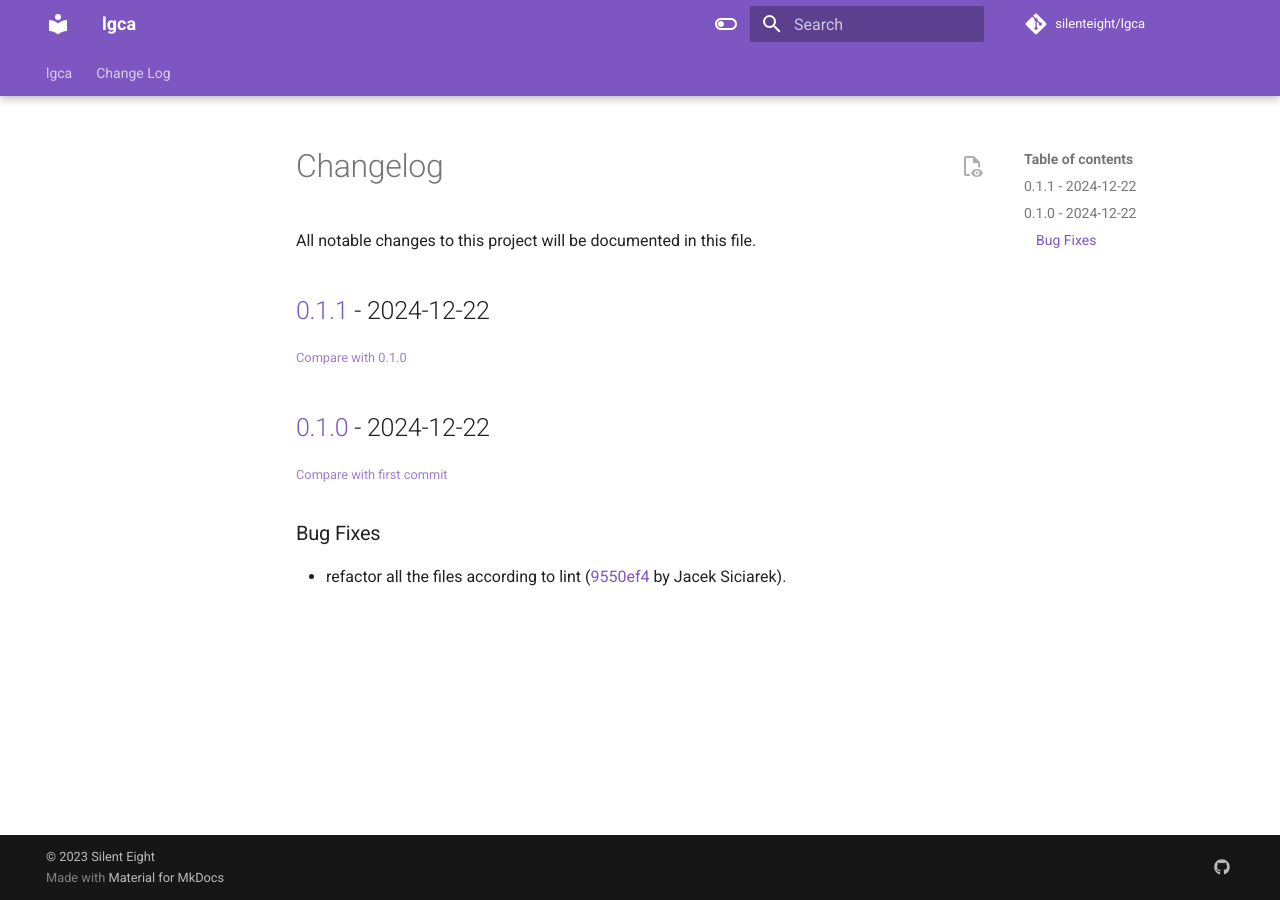
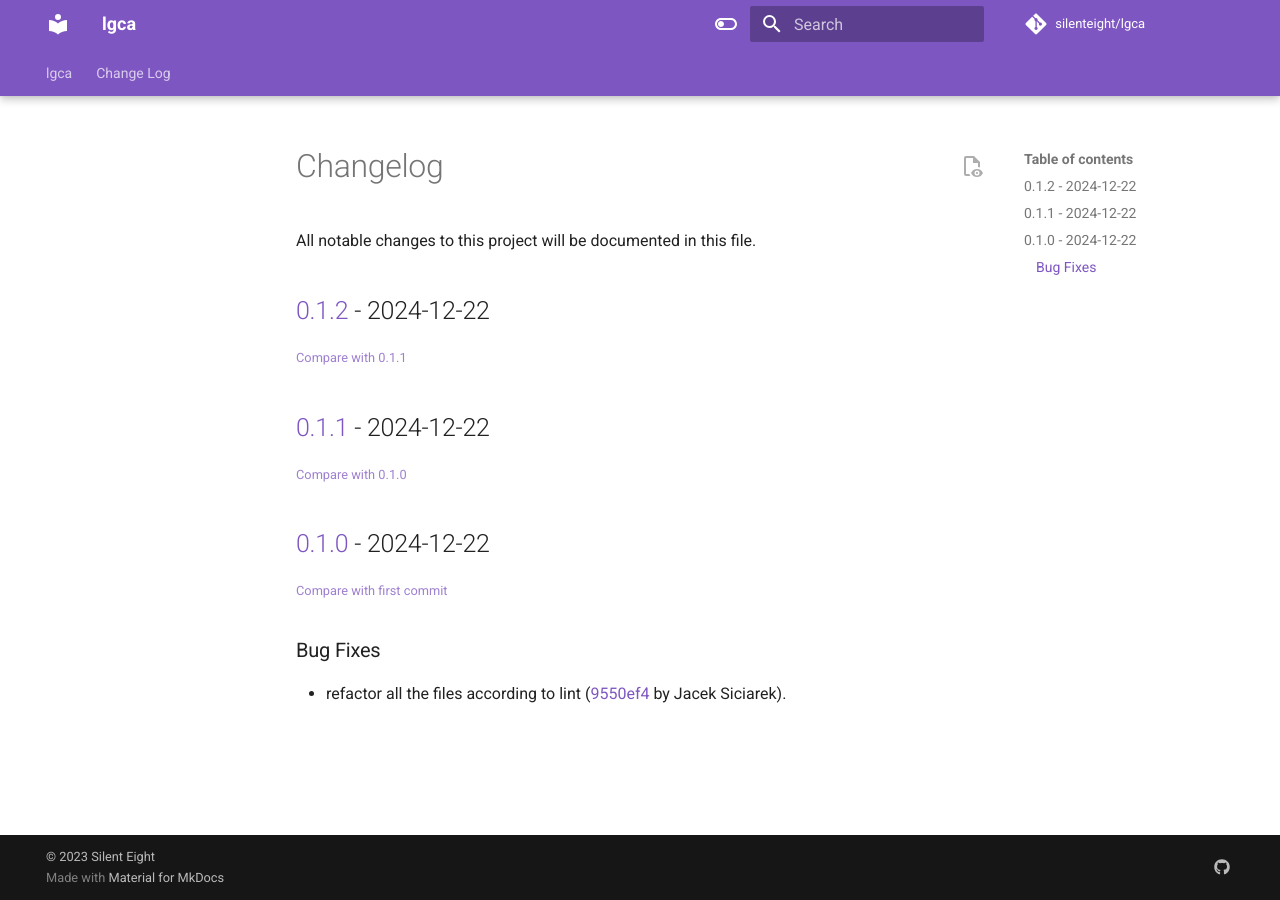
Before and after one commit to siciarek/lgca, an MkDocs documentation site: the page built from docs/changelog.md, in a window 1280 px wide. Built offline with MkDocs 1.6.1 and Material for MkDocs 9.7.7, drawn with Linux system fonts in a browser that asks for light colours; comment, search, counter and statistics services are not loaded.

Commit message:
docs: update changelog (bump)

```diff
--- a/docs/changelog.md
+++ b/docs/changelog.md
@@ -3,6 +3,10 @@
 All notable changes to this project will be documented in this file.
 
 <!-- insertion marker -->
+## [0.1.2](https://github.com/siciarek/lgca/releases/tag/0.1.2) - 2024-12-22
+
+<small>[Compare with 0.1.1](https://github.com/siciarek/lgca/compare/0.1.1...0.1.2)</small>
+
 ## [0.1.1](https://github.com/siciarek/lgca/releases/tag/0.1.1) - 2024-12-22
 
 <small>[Compare with 0.1.0](https://github.com/siciarek/lgca/compare/0.1.0...0.1.1)</small>
```
